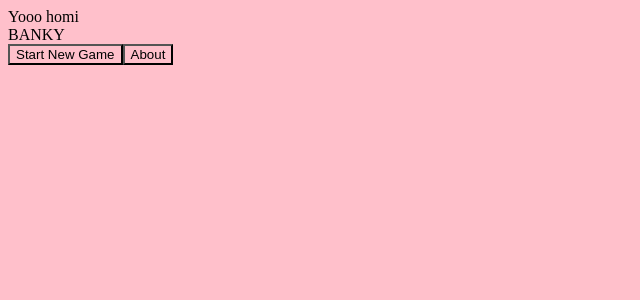
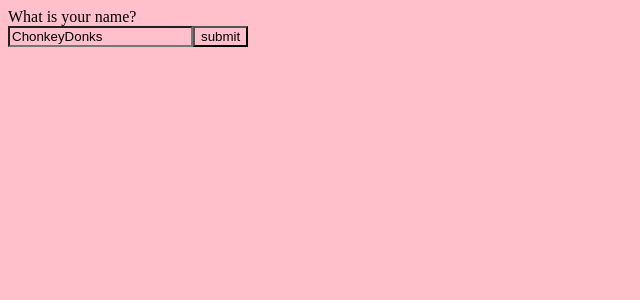
Before and after one commit to dakotamum/bankey, a React (Vite) app: page / in a window 1280 px wide. Shown: the top 300 px of the page, without its empty margins (0-640 px from the left). Built offline with nearby package versions, Linux system fonts and the light colour scheme.

Commit message:
get player name

```diff
--- a/package.json
+++ b/package.json
@@ -12,7 +12,8 @@
   "dependencies": {
     "nodemon": "^3.1.9",
     "react": "^18.3.1",
-    "react-dom": "^18.3.1"
+    "react-dom": "^18.3.1",
+    "socket.io": "^4.8.1"
   },
   "devDependencies": {
     "@eslint/js": "^9.17.0",
--- a/server.js
+++ b/server.js
@@ -1,5 +1,6 @@
 import livereload from "livereload";
 import connectLivereload from "connect-livereload";
+import { initialize } from "./src/server/game.js";
 
 import http from "http";
 import path from "path";
@@ -49,8 +50,11 @@ app.get("*", (req, res) => {
   res.sendFile(path.join(reactBuildPath, "index.html"));
 });
 
+const server = http.createServer(app);
+
 // Start the server
 const port = 3000;
-app.listen(port, "0.0.0.0", () => {
+server.listen(port, () => {
+  initialize(server);
   console.log(`Server is listening on http://localhost:${port}`);
 });
--- a/src/App.jsx
+++ b/src/App.jsx
@@ -2,19 +2,26 @@ import { useState } from 'react'
 import HomePage  from './pages/HomePage'
 import AboutPage  from './pages/AboutPage'
 import NewGamePage  from './pages/NewGamePage'
+import StartingPage  from './pages/StartingPage'
 import './App.css'
 
 function App() {
-  const [currentPage, setCurrentPage] = useState("homepage")
+  const [currentPage, setCurrentPage] = useState("startingpage")
+  const [currentPlayerName, setPlayerName] = useState("ChonkeyDonks");
 
   const navigateTo = (page) => {
     setCurrentPage(page);
   }
 
+  const changePlayerName = (name) => {
+    setPlayerName(name);
+    navigateTo("homepage");
+  }
+
   return (
     <>
-    Yooo homi
-    {currentPage === "homepage" && <HomePage navigateTo={navigateTo}/>}
+    {currentPage === "startingpage" && <StartingPage navigateTo={navigateTo} currentPlayerName={currentPlayerName} changePlayerName={changePlayerName}/>}
+    {currentPage === "homepage" && <HomePage navigateTo={navigateTo} currentPlayerName={currentPlayerName}/>}
     {currentPage === "newgamepage" && <NewGamePage navigateTo={navigateTo}/>}
     {currentPage === "aboutpage" && <AboutPage navigateTo={navigateTo}/>}
     </>
--- a/src/pages/HomePage.jsx
+++ b/src/pages/HomePage.jsx
@@ -1,13 +1,13 @@
 // import { useState } from 'react'
 import '../App.css'
 
-function HomePage( {navigateTo} ){
+function HomePage( {navigateTo, currentPlayerName} ){
 
   return (
     <>
       <div>
         <div>
-          BANKY
+        Hello {currentPlayerName}!
         </div>
         <div>
           <button onClick={()=> navigateTo("newgamepage")}>
--- /dev/null
+++ b/src/pages/StartingPage.jsx
@@ -0,0 +1,25 @@
+import React,{ useState } from 'react'
+import '../App.css'
+
+function StartingPage( {navigateTo, currentPlayerName, changePlayerName} ){
+
+  const [currentInputName, setCurrentInputName] = useState(currentPlayerName);
+
+  const updateInputName = (name) => {
+    setCurrentInputName(name)
+  }
+
+  return (
+    <>
+      <div>
+        <div>
+          What is your name?
+        </div>
+        <input type="text" id="nameinput" defaultValue={currentPlayerName} onChange={(event) => updateInputName(event.target.value)}></input>
+        <button onClick={()=>changePlayerName(currentInputName)}>submit</button>
+      </div>
+    </>
+  );
+}
+
+export default StartingPage
```
Also changed, not shown: src/server/game.js (added, +73 -0 lines), 1 other file (tests, documents, lock files or other folders).
